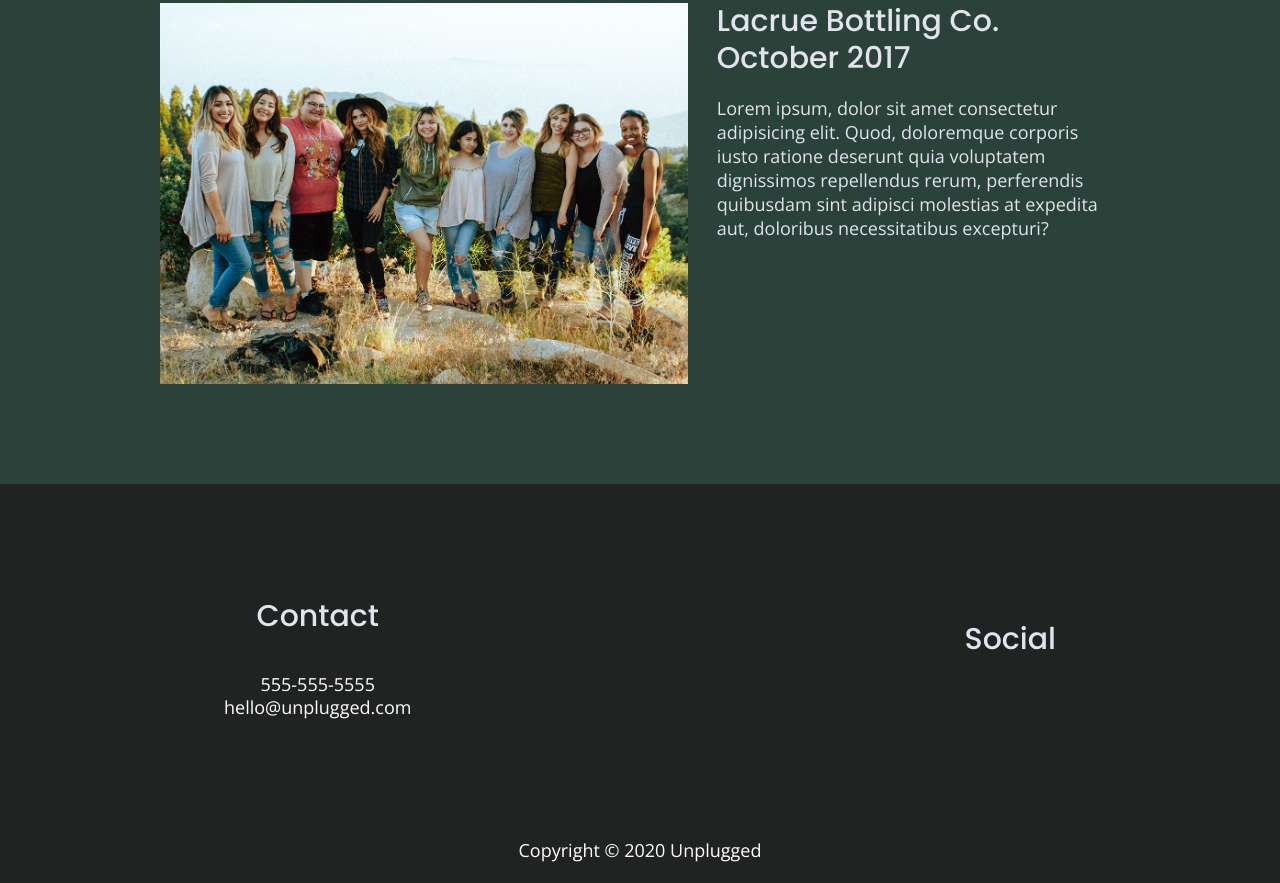
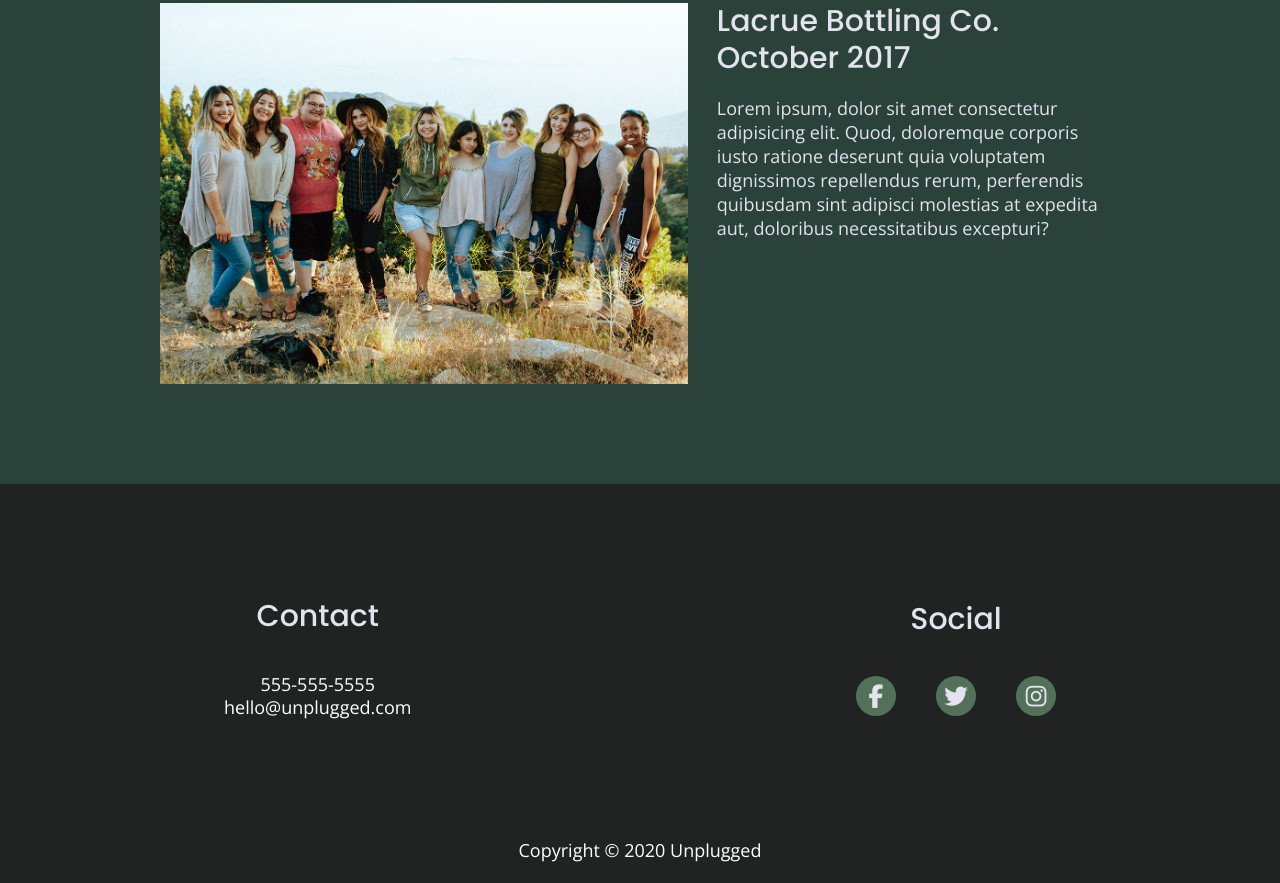
Before and after one commit to csymington1337/unplugged-retreat, a website built with Parcel: page index.html in a window 1280 px wide. Shown: the part 1848-2731 px from the top of the page. Built offline with nearby package versions, Linux system fonts and the light colour scheme.

Commit message:
Social icons and styling

```diff
--- a/css/main.css
+++ b/css/main.css
@@ -413,9 +413,18 @@ footer .social-icons {
 }
 
 footer .social-icons p {
+  background-color: #527158;
+  border-radius: 50%;
+  height: 40px;
+  width: 40px;
   display: flex;
   justify-content: center;
   align-items: center;
+}
+
+footer .social-icons p i {
+  font-size: 1.3125em;
+  padding-top: 3px;
 }
 
 footer .copyright {
@@ -654,6 +663,11 @@ footer .copyright {
 
   footer p {
       line-height: 1.285;
+  }
+
+  footer .social-icons {
+    width: 12.5em;
+    justify-content: space-between;
   }
 
   footer .copyright {
--- a/index.html
+++ b/index.html
@@ -31,15 +31,15 @@
   <header>
     <div class="content-wrapper">
       <figure>
-        <a href="">
+        <a href="index.html">
           <img src="img/unpluggedlogo.png" alt="unplugged logo">
         </a>
       </figure>
       <div class="header-divider"></div>
       <nav>
            <ul>
-               <li><a href="faq/index.html" target="_blank">FAQ</a></li>
-               <li><a href="about/index.html" target="_blank">About</a></li>
+               <li><a href="faq/index.html">FAQ</a></li>
+               <li><a href="about/index.html">About</a></li>
            </ul>
       </nav>
   </div>
@@ -141,9 +141,9 @@
         <div class="social">
           <h4>Social</h4>
           <div class="social-icons">
-            <p><a href="https://www.facebook.com" target="_blank"></a></p>
-            <p><a href="https://www.twitter.com" target="_blank"></a></p>
-            <p><a href="https://www.instagram.com" target="_blank"></a></p>
+            <p><a href="https://www.facebook.com" target="_blank"><i class="fab fa-facebook-f"></i></a></p>
+            <p><a href="https://www.twitter.com" target="_blank"><i class="fab fa-twitter"></i></a></p>
+            <p><a href="https://www.instagram.com" target="_blank"><i class="fab fa-instagram"></i></a></p>
           </div> <!-- social icons ends -->
         </div> <!-- social ends -->
       </div> <!-- footer content ends -->
```
Also changed, not shown: about/index.html (+4 -4 lines), faq/index.html (+4 -4 lines).
